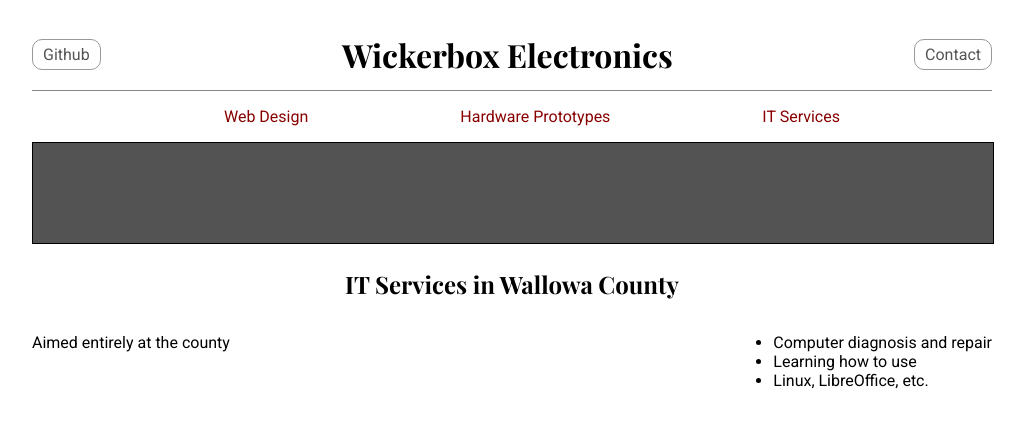
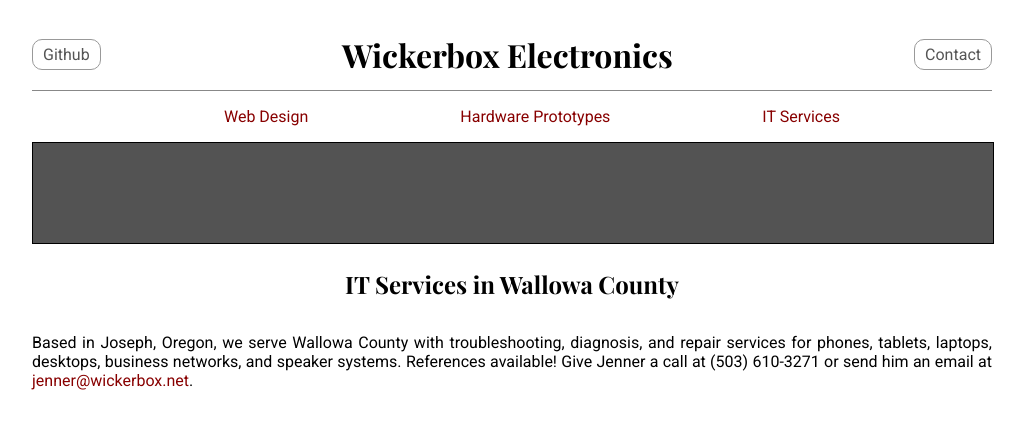
Before and after one commit to wickerbox/wickerbox.github.io, a Jekyll site: the page built from it-services.md, in a window 1280 px wide. Shown: the top 429 px of the page, without its empty margins (128-1153 px from the left). Built offline with Jekyll 4.4.1, drawn with Linux system fonts in a browser that asks for light colours.

Commit message:
Add IT services copy

```diff
--- a/it-services.md
+++ b/it-services.md
@@ -5,8 +5,4 @@ permalink: /it-services/
 bannerimg: /img/demoart.png
 ---
 
-Aimed entirely at the county
-
-- Computer diagnosis and repair
-- Learning how to use
-- Linux, LibreOffice, etc.
+Based in Joseph, Oregon, we serve Wallowa County with troubleshooting, diagnosis, and repair services for phones, tablets, laptops, desktops, business networks, and speaker systems. References available! Give Jenner a call at (503) 610-3271 or send him an email at <a href="mailto:jenner@wickerbox.net">jenner@wickerbox.net</a>.
```
